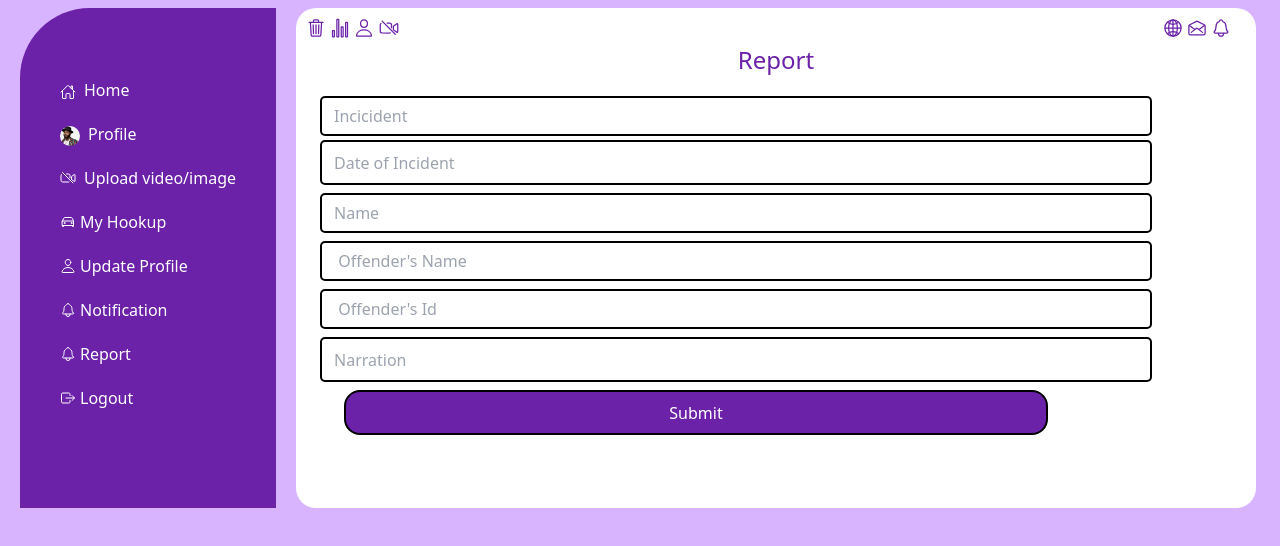
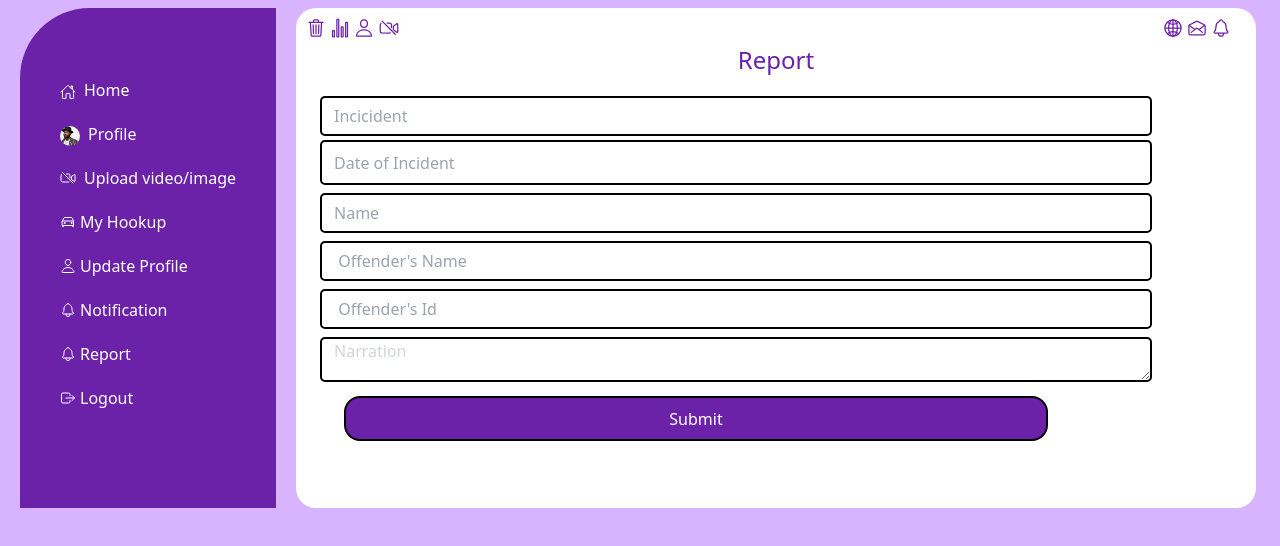
Before and after one commit to naphydeby/To-knack, a website: page Report.html in a window 1280 px wide. Shown: the part 102-648 px from the top of the page. Drawn offline with nearby package versions, Linux system fonts and the light colour scheme.

Commit message:
report and update

```diff
--- a/Report.html
+++ b/Report.html
@@ -71,7 +71,7 @@
             <input type="text" placeholder="Name" class="border-2 border-black w-[65vw] h-[45px] lg:h-[40px] my-1 pl-3 focus:outline-purple-800 rounded-[5px]"><br>
             <input type="text" placeholder=" Offender's Name" class="border-2 border-black w-[65vw] h-[45px] lg:h-[40px] my-1 pl-3 focus:outline-purple-800 rounded-[5px]"><br>
             <input type="text" placeholder=" Offender's Id " class="border-2 border-black w-[65vw] h-[45px] lg:h-[40px] my-1 pl-3 focus:outline-purple-800 rounded-[5px]" ><br>
-            <input type="text" placeholder="Narration" class="border-2 border-black w-[65vw] h-[45px] lg-h-[40px] my-1 pl-3 focus:outline-purple-800 rounded-[5px]"> <br>
+            <textarea name="" id="" cols="10" rows="10"  class="border-2 border-black w-[65vw] h-[45px] lg-h-[40px] text-gray-300 my-1 pl-3 focus:outline-purple-800 rounded-[5px]" >Narration</textarea><br>
             <button type="submit" class="border-2 border-black w-[55vw] h-[45px] lg-h-[40px] my-1 mx-6 rounded-2xl bg-purple-800 text-white">Submit</button>
         </form>
 
```
Also changed, not shown: upload.html (+1 -1 lines).
